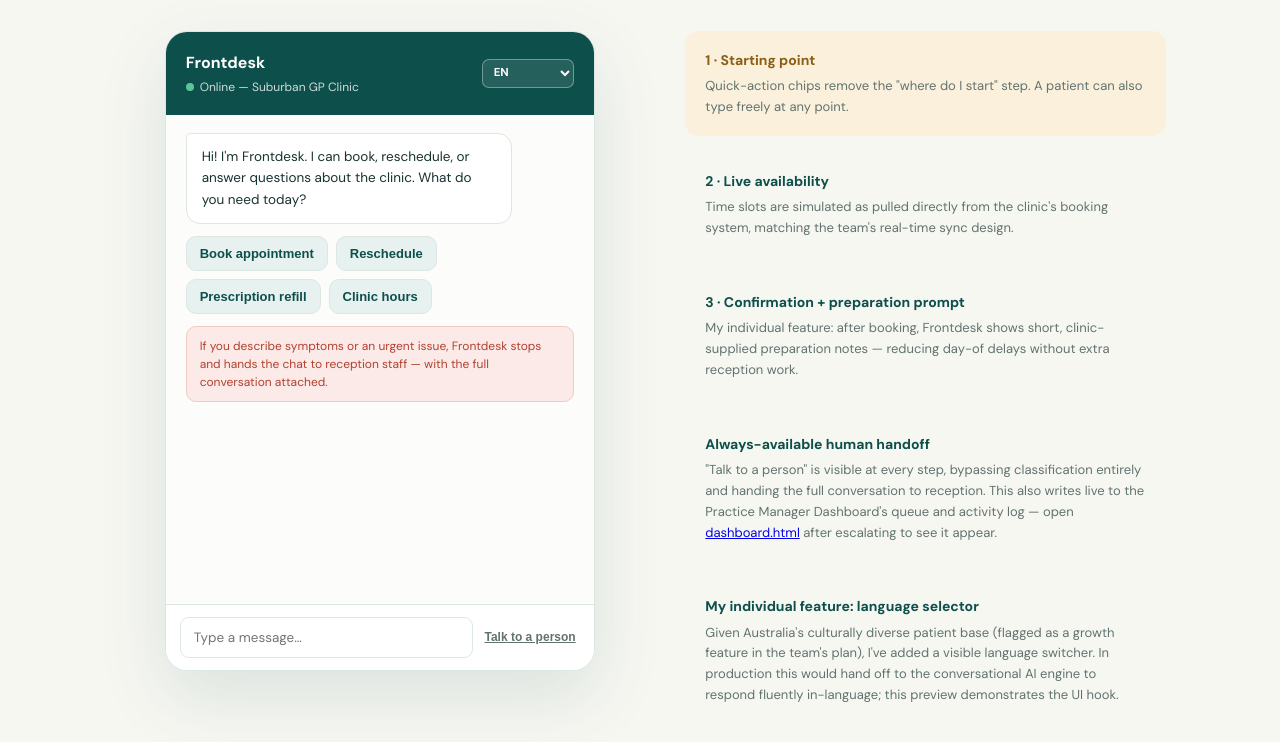
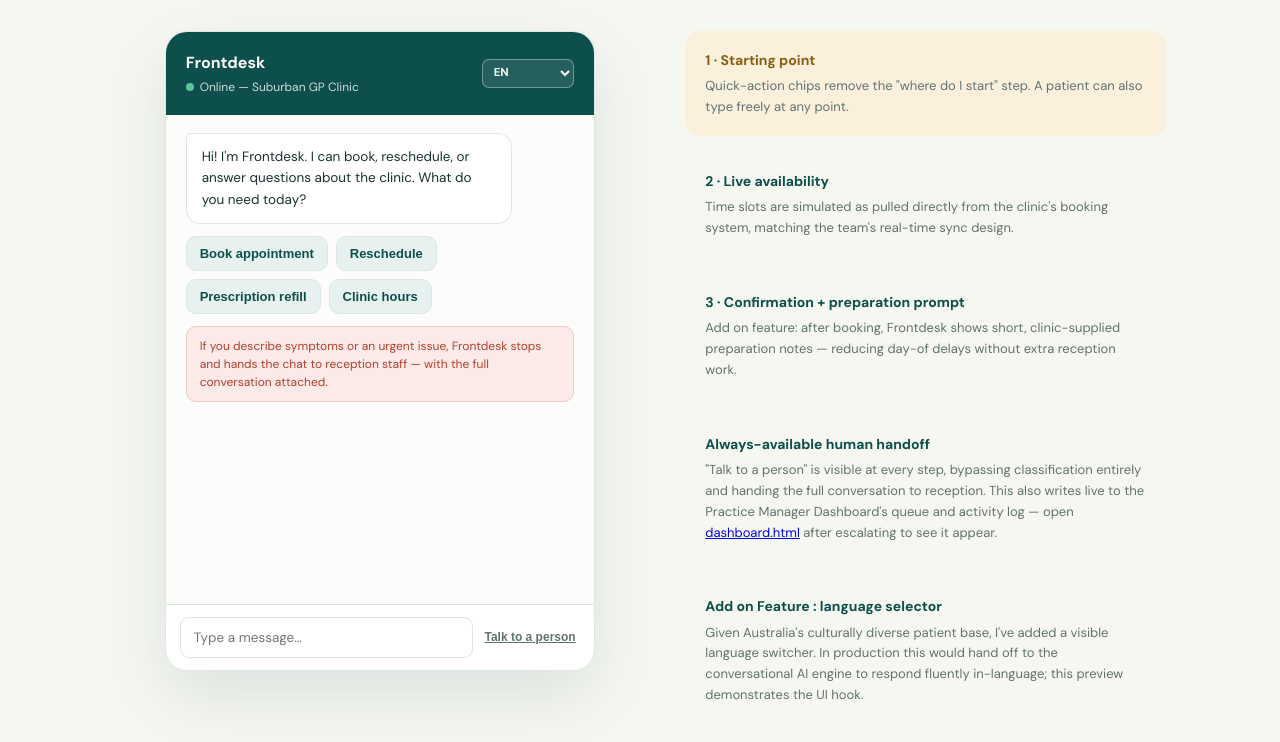
Before and after one commit to Sanika-prog/frontdesk-landing-page, a plain HTML site: page app.html in a window 1280 px wide. Shown: the part 302-1044 px from the top of the page. Drawn offline with nearby package versions, Linux system fonts and the light colour scheme.

Commit message:
Update app.html

```diff
--- a/app.html
+++ b/app.html
@@ -214,7 +214,7 @@
           <div class="title">Frontdesk <span class="status-pill-header" id="statusPill">Escalated</span></div>
           <div class="sub"><span class="dot"></span>Online — Suburban GP Clinic</div>
         </div>
-        <select class="lang-select" id="langSelect" title="My individual feature: language selector">
+        <select class="lang-select" id="langSelect" title="Add on feature: language selector">
           <option value="en">EN</option>
           <option value="vi">Tiếng Việt</option>
           <option value="zh">中文</option>
@@ -239,15 +239,15 @@
       </div>
       <div class="annot" data-step="confirm">
         <h4>3 · Confirmation + preparation prompt</h4>
-        <p>My individual feature: after booking, Frontdesk shows short, clinic-supplied preparation notes — reducing day-of delays without extra reception work.</p>
+        <p>Add on feature: after booking, Frontdesk shows short, clinic-supplied preparation notes — reducing day-of delays without extra reception work.</p>
       </div>
       <div class="annot" data-step="escalate">
         <h4>Always-available human handoff</h4>
         <p>"Talk to a person" is visible at every step, bypassing classification entirely and handing the full conversation to reception. This also writes live to the Practice Manager Dashboard's queue and activity log — open <a href="dashboard.html" target="_blank" rel="noopener">dashboard.html</a> after escalating to see it appear.</p>
       </div>
       <div class="annot" data-step="lang">
-        <h4>My individual feature: language selector</h4>
-        <p>Given Australia's culturally diverse patient base (flagged as a growth feature in the team's plan), I've added a visible language switcher. In production this would hand off to the conversational AI engine to respond fluently in-language; this preview demonstrates the UI hook.</p>
+        <h4>Add on Feature : language selector</h4>
+        <p>Given Australia's culturally diverse patient base, I've added a visible language switcher. In production this would hand off to the conversational AI engine to respond fluently in-language; this preview demonstrates the UI hook.</p>
       </div>
     </div>
   </div>
```
